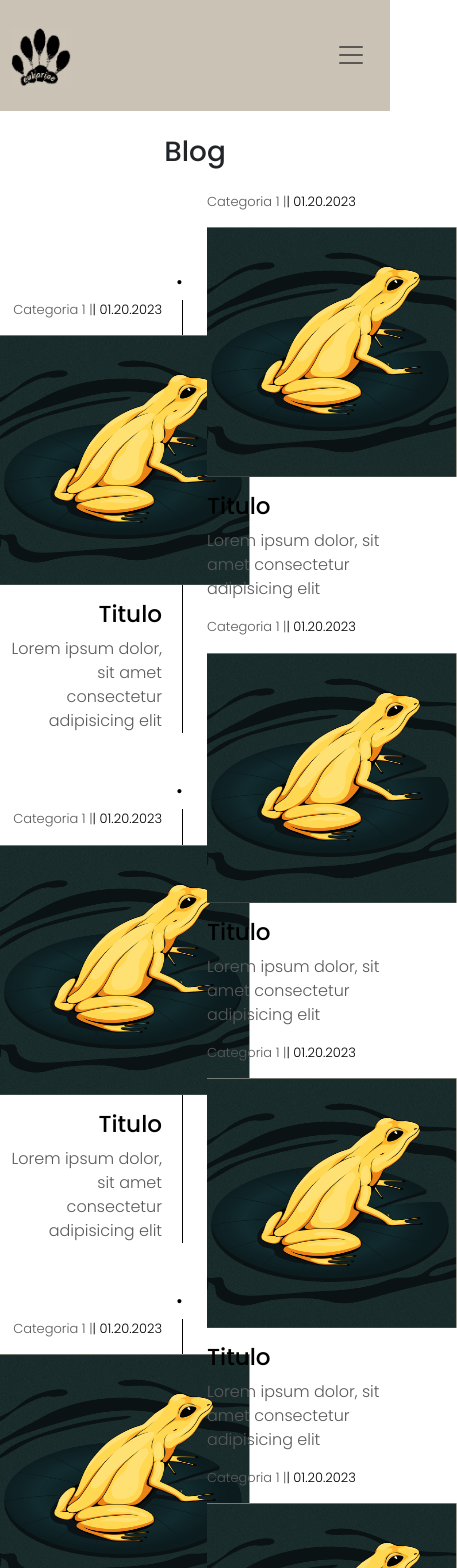
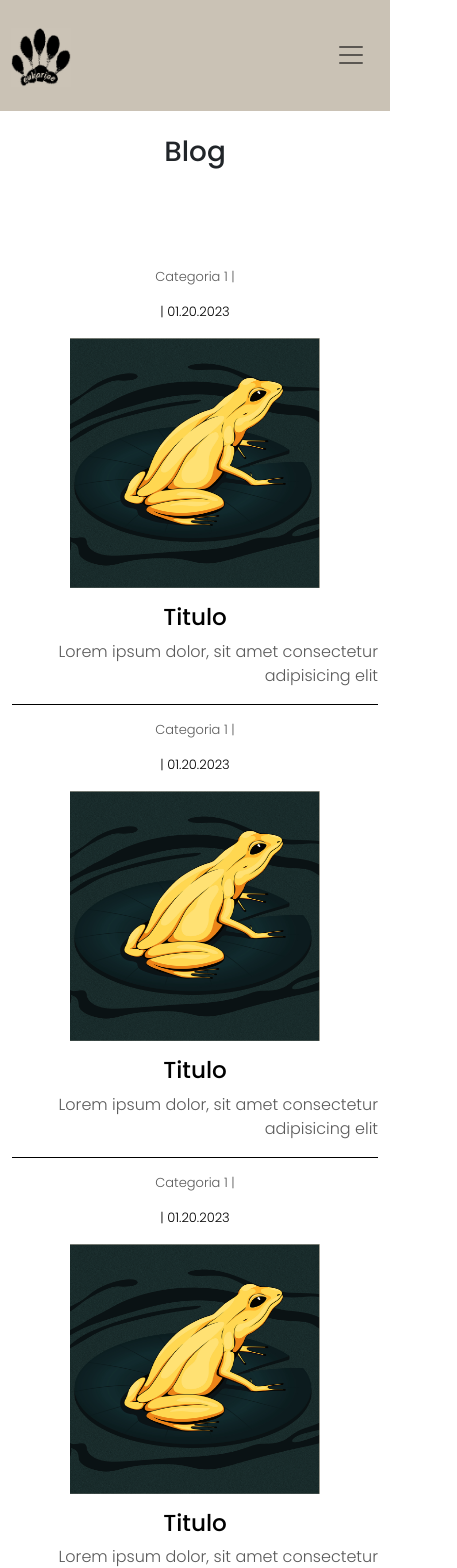
Before and after one commit to EdOliveros/Eukariae, a Next.js app: page /blog in a window 390 px wide. Shown: the top 1568 px of the page, 457 px wide, since content can reach past the window. Built offline with nearby package versions, Linux system fonts and the light colour scheme.

Commit message:
style: :lipstick: Responsive actualizado en el blog.

```diff
--- a/pages/blog.js
+++ b/pages/blog.js
@@ -6,12 +6,12 @@ import imgUrl from '@public/assets/ranita.png'
 const Blog = () => {
 
   return (
-      <>
+      <div className='container-fluid'>
        <div className="row">
         <div className="col-12 text-center">
             <h1 className='my-4'>Blog</h1>
         </div>
-        <div className="col-6 my-5">
+        <div className="col-12 col-md-6 my-5 mi-col">
             <Link style={
               {
               textDecoration: 'none',
@@ -22,10 +22,8 @@ const Blog = () => {
                     .
                 </div>
                 <div className="entrada-left">
-                    <div className="col-12 d-flex flex-row justify-content-end">
                     <p className="gris fecha">Categoria 1 |</p>
                     <p className="fecha">| 01.20.2023</p>
-                    </div>
                     <figure >
                         <Image style={{
                             width: '250px',
@@ -48,10 +46,8 @@ const Blog = () => {
                     .
                 </div>
                 <div className="entrada-left">
-                    <div className="col-12 d-flex flex-row justify-content-end">
                         <p className="gris fecha">Categoria 1 |</p>
                         <p className="fecha">| 01.20.2023</p>
-                    </div>
                     <figure >
                         <Image style={{
                             width: '250px',
@@ -74,10 +70,8 @@ const Blog = () => {
                     .
                 </div>
                 <div className="entrada-left">
-                    <div className="col-12 d-flex flex-row justify-content-end">
                         <p className="gris fecha">Categoria 1 |</p>
                         <p className="fecha">| 01.20.2023</p>
-                    </div>
                     <figure >
                         <Image style={{
                             width: '250px',
@@ -100,10 +94,8 @@ const Blog = () => {
                     .
                 </div>
                 <div className="entrada-left">
-                    <div className="col-12 d-flex flex-row justify-content-end">
                         <p className="gris fecha">Categoria 1 |</p>
                         <p className="fecha">| 01.20.2023</p>
-                    </div>
                     <figure >
                         <Image style={{
                             width: '250px',
@@ -119,7 +111,7 @@ const Blog = () => {
 
 
         </div>
-        <div className="col-6 my">
+        <div className="col-12 col-md-6 my-5">
 
             <Link style={
               {
@@ -128,10 +120,8 @@ const Blog = () => {
           }
             } className="anchor" href="#">
                 <div className="entrada-right">
-                    <div className="col-12 d-flex flex-row justify-content-start">
                         <p className="gris fecha">Categoria 1 |</p>
                         <p className="fecha">| 01.20.2023</p>
-                    </div>
                     <figure>
                         <Image style={{
                             width: '250px',
@@ -151,10 +141,8 @@ const Blog = () => {
           }
             } className="anchor" href="#">
                 <div className="entrada-right">
-                    <div className="col-12 d-flex flex-row justify-content-start">
                         <p className="gris fecha">Categoria 1 |</p>
                         <p className="fecha">| 01.20.2023</p>
-                    </div>
                     <figure>
                         <Image style={{
                             width: '250px',
@@ -175,10 +163,8 @@ const Blog = () => {
           }
             } className="anchor" href="#">
                 <div className="entrada-right">
-                    <div className="col-12 d-flex flex-row justify-content-start">
                         <p className="gris fecha">Categoria 1 |</p>
                         <p className="fecha">| 01.20.2023</p>
-                    </div>
                     <figure>
                         <Image style={{
                             width: '250px',
@@ -199,10 +185,8 @@ const Blog = () => {
           }
             } className="anchor" href="#">
                 <div className="entrada-right">
-                    <div className="col-12 d-flex flex-row justify-content-start">
                     <p className="gris fecha">Categoria 1 |</p>
                     <p className="fecha">| 01.20.2023</p>
-                    </div>
                     <figure>
                         <Image style={{
                             width: '250px',
@@ -220,6 +204,9 @@ const Blog = () => {
         </div>
 
       <style jsx>{`
+            .mi-col {
+                margin-top: 60px !important;
+            }
             .entrada-left {
             border-right: 1px solid rgb(0, 0, 0);
             padding: 0 20px 0 0;
@@ -234,16 +221,40 @@ const Blog = () => {
                 font-size: 13px;
             }
             .entrada-right {
-
+                margin: 0 0 40px 0;
             }
             .anchor p {
                 text-decoration: none;
                 color: black;
             }
+
+            @media(max-width: 770px) {
+                .entrada-right {
+                    width: 100%;
+                    display: flex;
+                    align-items: center;
+                    flex-direction: column;
+                    border-bottom: 1px solid black;
+                    margin-top: 15px !important;
+                }
+                .entrada-left {
+                    width: 100%;
+                    display: flex;
+                    align-items: center;
+                    flex-direction: column;
+                    border-right: 0;
+                    padding: 0;
+                    border-bottom: 1px solid black;
+                    margin-top: 15px !important;
+                }
+                .cir {
+                    display: none;
+                }
+            }
       `}</style>
     </div>
 
-    </>
+    </div>
   )
 }
 
```
Lines whose indentation alone changed are shown as unchanged.
